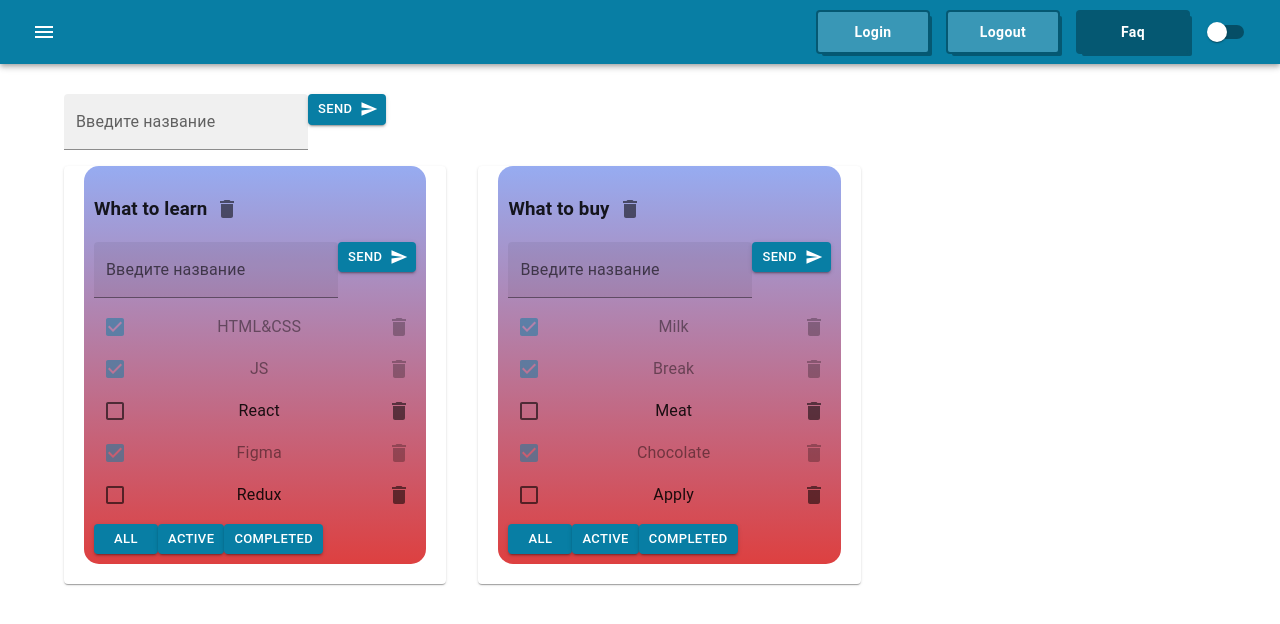
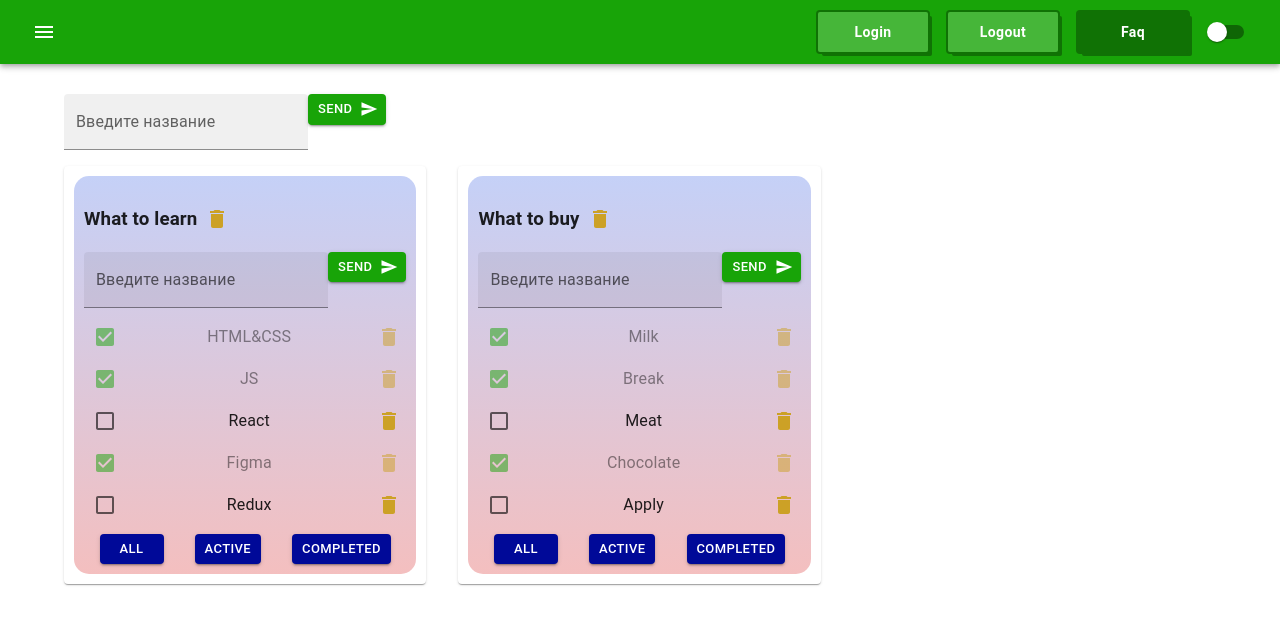
Before and after one commit to AlexMuhin-IT/TodoList, a React (Create React App) app: page / in a window 1280 px wide. Shown: the top 624 px of the page. Built offline with nearby package versions, Linux system fonts and the light colour scheme.

Commit message:
new Todolist: add themeMode in button

```diff
--- a/src/App.css
+++ b/src/App.css
@@ -15,9 +15,9 @@
 /*    color: red;*/
 /*}*/
 
-/*.active-filter {*/
-/*    background-color: lightgreen;*/
-/*}*/
+.active-filter {
+    background-color: #e5ee90;
+}
 
 /*.style-tasks {*/
 /*    display: flex;*/
@@ -44,8 +44,7 @@
     width: 200px;
 }
 .todolist-wrapper{
-    background: linear-gradient(rgba(23, 70, 224, 0.45), rgba(210, 0, 0, 0.75));
-    /*rgba(180, 23, 224, 0.45) | rgba(224, 154, 23, 0.45);*/
+    background: linear-gradient(rgba(23, 70, 224, 0.25), rgba(210, 0, 0, 0.25));
     padding: 10px;
     border-radius: 15px;
 }
--- a/src/App.tsx
+++ b/src/App.tsx
@@ -4,7 +4,6 @@ import {Todolist} from "./Todolist";
 import {v1} from "uuid";
 import {AddItemForm} from "./components/addItemForm/AddItemForm";
 import {
-    Button,
     Container,
     createTheme,
     CssBaseline,
@@ -160,15 +159,22 @@ function App() {
         palette: {
             mode: themeMode === 'light' ? 'light' : 'dark',
             primary: {
-                main: '#087EA4',
+                main: '#18a408',
             },
-        },})
-    const changeModeHandler = ()=>{
-        setThemeMode(themeMode == 'light'?'dark':'light')
+            secondary: {
+                main: '#000998'
+            },
+            action: {
+                active: '#cca126'
+            },
+        },
+    })
+    const changeModeHandler = () => {
+        setThemeMode(themeMode == 'light' ? 'dark' : 'light')
     }
     return (
         <ThemeProvider theme={theme}>
-            <CssBaseline />
+            <CssBaseline/>
             <AppBar sx={{mb: '30px'}} position="static">
                 <Toolbar sx={{display: 'flex', justifyContent: 'space-between'}}>
                     <IconButton color="inherit">
@@ -199,7 +205,7 @@ function App() {
                             }
                             return (
                                 <Grid>
-                                    <Paper sx={{p: '0 20px 20px 20px'}}>
+                                    <Paper sx={{p: '10px'}}>
                                         <Todolist
                                             key={tl.id}
                                             todolistId={tl.id}
--- a/src/Todolist.styles.ts
+++ b/src/Todolist.styles.ts
@@ -3,7 +3,7 @@ import {SxProps} from "@mui/material";
 
 export const filterButtonsContainerSx: SxProps = () => ({
     display: "flex",
-    justifyContent: "space-between",
+    justifyContent: "space-around",
 })
 
 export const getListItemSx =(isDone: boolean): SxProps=>({
--- a/src/Todolist.tsx
+++ b/src/Todolist.tsx
@@ -104,26 +104,27 @@ export const Todolist = ({
                     </List>
                 )}
                 <Box sx={filterButtonsContainerSx}>
-                    <div className={'style-button'}>
                         <Button
+                            color='secondary'
                             size={"small"}
                             variant="contained"
                             className={filter === 'all' ? 'active-filter' : ''}
                             onClick={() => changeFilterTasksHandler(todolistId, 'all')}
                         > All</Button>
                         <Button
+                            color='secondary'
                             size={"small"}
                             variant="contained"
                             className={filter === 'active' ? 'active-filter' : ''}
                             onClick={() => changeFilterTasksHandler(todolistId, 'active')}
                         >Active</Button>
                         <Button
+                            color='secondary'
                             size={"small"}
                             variant="contained"
                             className={filter === 'completed' ? 'active-filter' : ''}
                             onClick={() => changeFilterTasksHandler(todolistId, 'completed')}
                         >Completed</Button>
-                    </div>
                 </Box>
             </div>
         </div>
--- a/src/components/MenuButton.tsx
+++ b/src/components/MenuButton.tsx
@@ -15,4 +15,5 @@ export const MenuButton = styled(Button)<MenuButtonProps>(({background, theme})=
     padding: '8px 24px',
     color: theme.palette.primary.contrastText,
     background: background || theme.palette.primary.light,
+    active: background || theme.palette.action.active,
 }))
```
